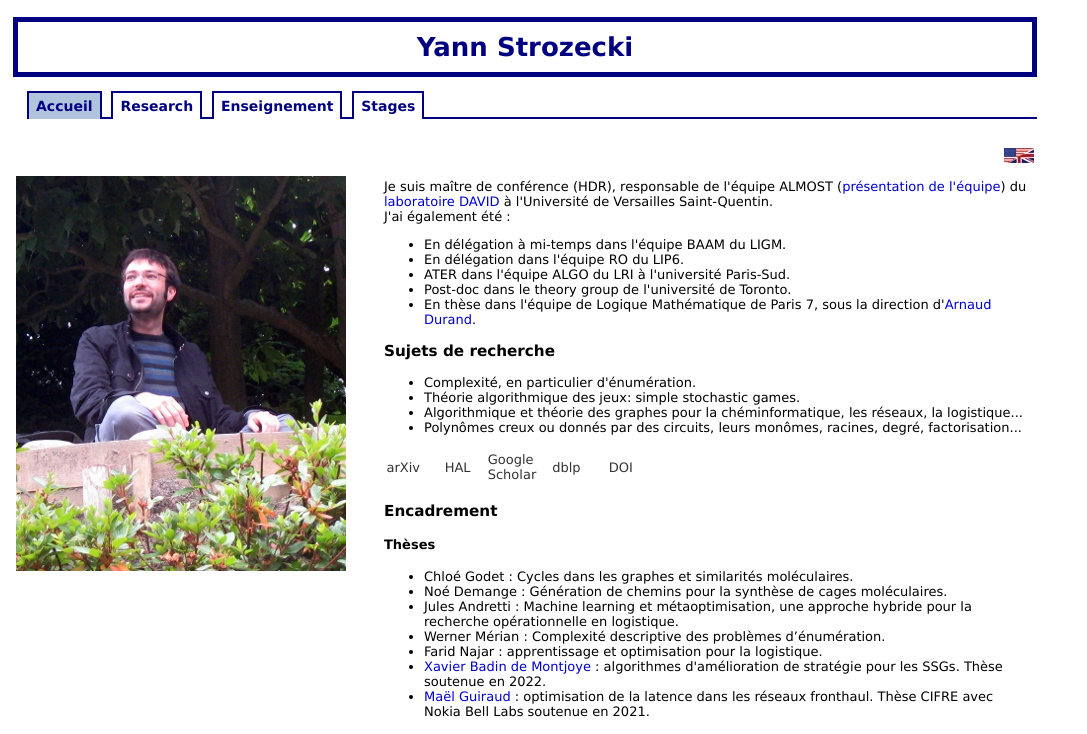
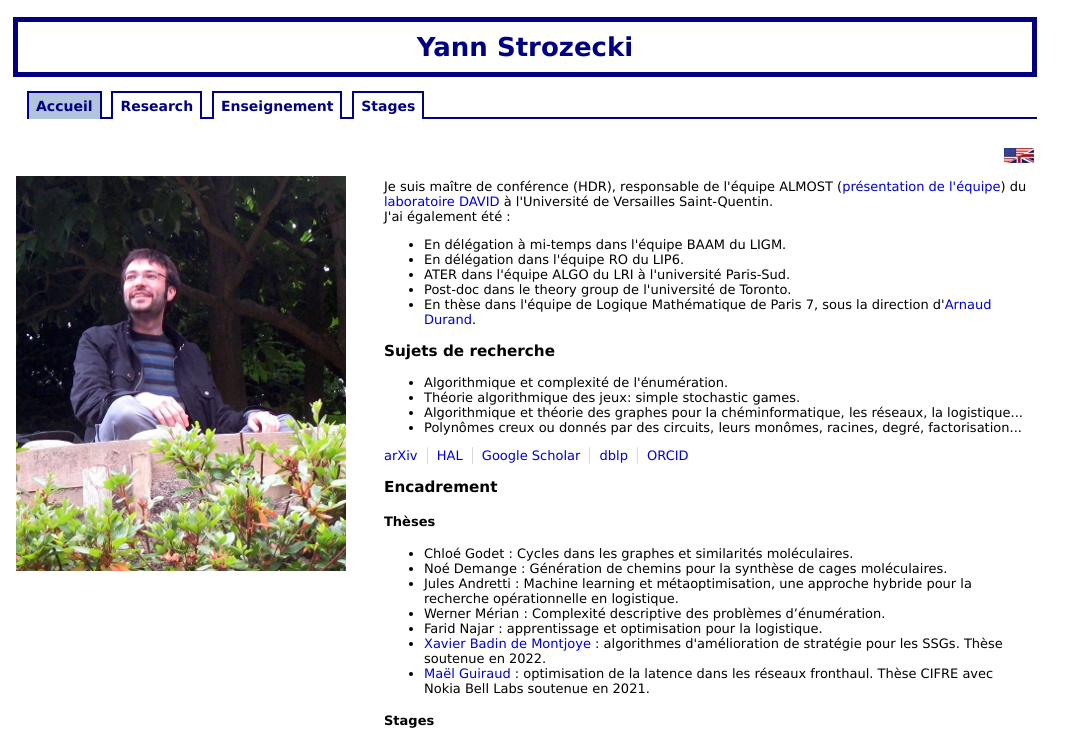
Before and after one commit to yann-strozecki/yann-strozecki.github.io, a plain HTML site: page index.html in a window 1280 px wide. Shown: the top 734 px of the page, without its empty margins (0-1087 px from the left). Drawn offline with Linux system fonts and the light colour scheme; some icons are missing.

Commit message:
corrections liens

```diff
--- a/index.html
+++ b/index.html
@@ -41,32 +41,31 @@
 	</p>
 	<h3> Sujets de recherche</h3>
 	<ul>
-          <li> Complexité, en particulier d'énumération.</li>
+          <li> Algorithmique et complexité de l'énumération.</li>
           <li> Théorie algorithmique des jeux: simple stochastic games. </li>
 	        <li> Algorithmique et théorie des graphes pour la chéminformatique, les réseaux, la logistique... </li>
           <li> Polynômes creux ou donnés par des circuits, leurs monômes, racines, degré, factorisation...</li>
         </ul>
-
 <nav class="profils" aria-label="Profils académiques">
 
-  <a href="https://arxiv.org/a/VOTRE_IDENTIFIANT" title="arXiv" rel="me">
+  <a href="https://arxiv.org/a/strozecki_y_1" title="arXiv" rel="me">
     <i class="ai ai-arxiv" aria-hidden="true"></i><span class="sr-only">arXiv</span>
   </a>
 
-  <a href="https://cv.hal.science/VOTRE_IDHAL" title="HAL" rel="me">
+  <a href="https://cv.hal.science/yann-strozecki" title="HAL" rel="me">
     <i class="ai ai-hal" aria-hidden="true"></i><span class="sr-only">HAL</span>
   </a>
 
-  <a href="https://scholar.google.com/citations?user=VOTRE_ID" title="Google Scholar" rel="me">
+  <a href="https://scholar.google.com/citations?user=eb2HUz4AAAAJ" title="Google Scholar" rel="me">
     <i class="ai ai-google-scholar" aria-hidden="true"></i><span class="sr-only">Google Scholar</span>
   </a>
 
-  <a href="https://dblp.org/pid/VOTRE_PID.html" title="dblp" rel="me">
+  <a href="https://dblp.org/pid/48/7256.html" title="dblp" rel="me">
     <i class="ai ai-dblp" aria-hidden="true"></i><span class="sr-only">dblp</span>
   </a>
 
-  <a href="https://doi.org/VOTRE_DOI" title="DOI" rel="me">
-    <i class="ai ai-doi" aria-hidden="true"></i><span class="sr-only">DOI</span>
+  <a href="https://orcid.org/0000-0002-0891-3766" title="ORCID" rel="me">
+    <i class="ai ai-orcid" aria-hidden="true"></i><span class="sr-only">ORCID</span>
   </a>
 
 </nav>
--- a/style.css
+++ b/style.css
@@ -80,12 +80,15 @@ margin : 5px 15px 6px;
 margin-bottom : 15px;
 }
 
-.profils { display: flex; gap: 1rem; align-items: center; }
-.profils a {
-  display: inline-flex; align-items: center; justify-content: center;
-  width: 2.4rem; height: 2.4rem; border-radius: 6px;
-  color: #333; text-decoration: none;
-  transition: color .15s ease, background-color .15s ease;
+.profils { --gap: 1.2rem; --sep: #d8d8d8; display: flex; align-items: center; gap: var(--gap); }
+.profils a { position: relative; /* ...reste inchangé... */ }
+.profils a:not(:last-child)::after {
+  content: "";
+  position: absolute;
+  top: 50%;
+  right: calc(-0.5 * var(--gap) - 0.5px);
+  transform: translateY(-50%);
+  width: 1px;
+  height: 1.1rem;
+  background-color: var(--sep);
 }
-.profils a:hover, .profils a:focus-visible { color: #fff; background-color: #2b5797; }
-.profils i { font-size: 1.5rem; line-height: 1; }
```
